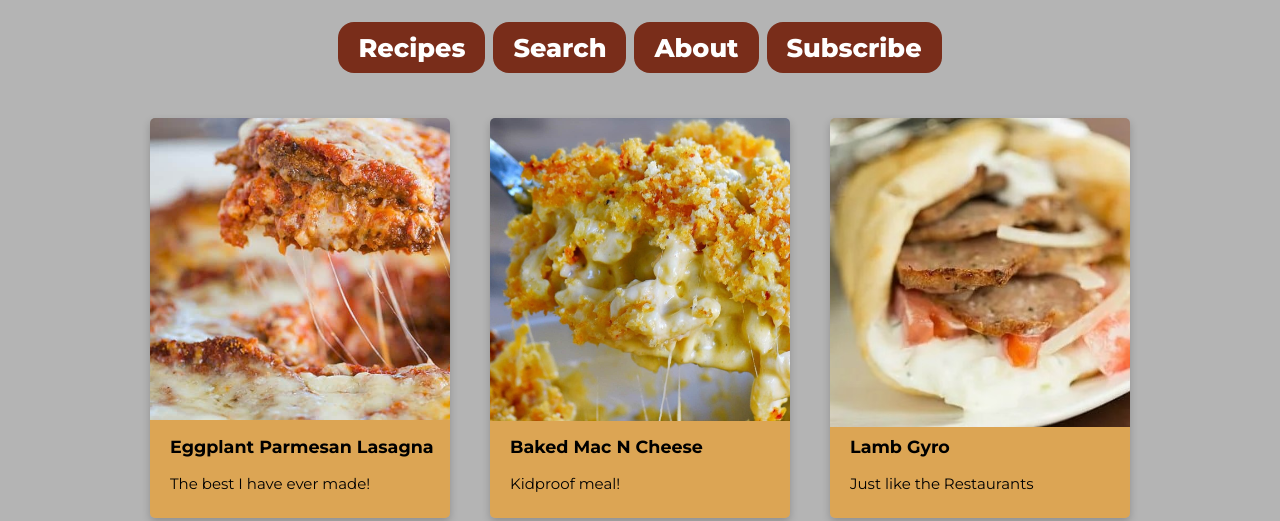
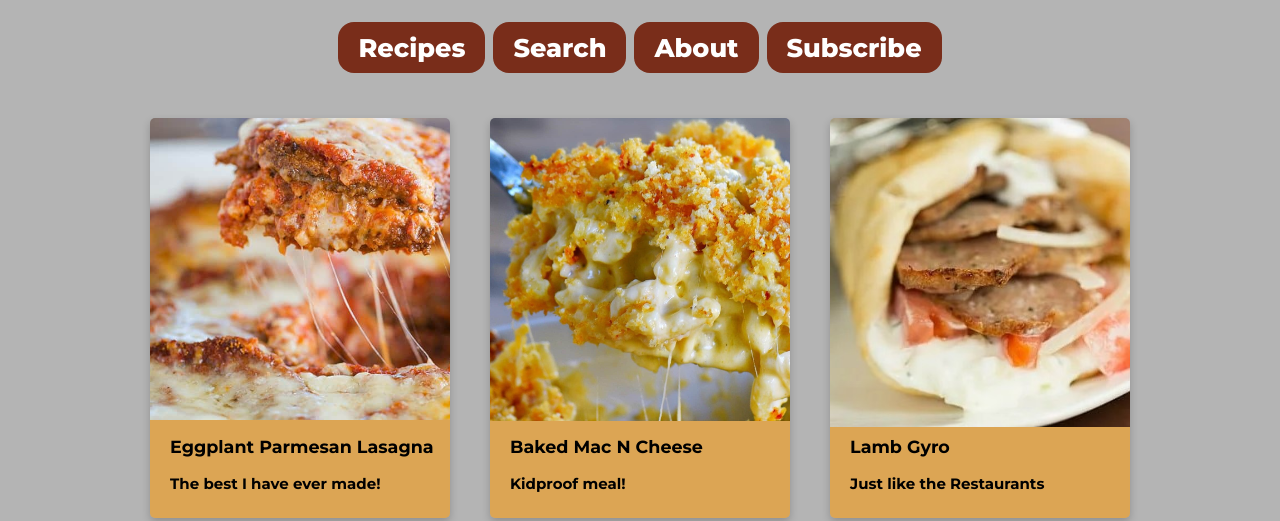
Before and after one commit to bishwarupdey/blog-project, a plain HTML site: page index.html in a window 1280 px wide. Shown: the part 450-971 px from the top of the page. Drawn offline with Linux system fonts and the light colour scheme.

Commit message:
Update index.html

```diff
--- a/index.html
+++ b/index.html
@@ -28,21 +28,21 @@
                 <a href="./blogpost.html" class="card-link1">eggplant</a>
                 <div class="card-info">
                     <h3>Eggplant Parmesan Lasagna</h3>
-                    <p>The best I have ever made!</p>
+                    <p><strong>The best I have ever made!</strong></p>
                 </div>
             </div>
             <div class="card" id="img-macncheez">
                 <a href="./blogpost.html" class="card-link2">macncheez</a>
                 <div class="card-info">
                     <h3>Baked Mac N Cheese</h3>
-                    <p>Kidproof meal!</p>
+                    <p><strong>Kidproof meal!</strong></p>
                 </div>
             </div>
             <div class="card" id="img-lamb-gyro">
                 <a href="./blogpost.html" class="card-link3">lambgyro</a>
                 <div class="card-info">
                     <h3>Lamb Gyro</h3>
-                    <p>Just like the Restaurants</p>
+                    <p><strong>Just like the Restaurants</strong></p>
                 </div>
             </div>
         </div>
```
